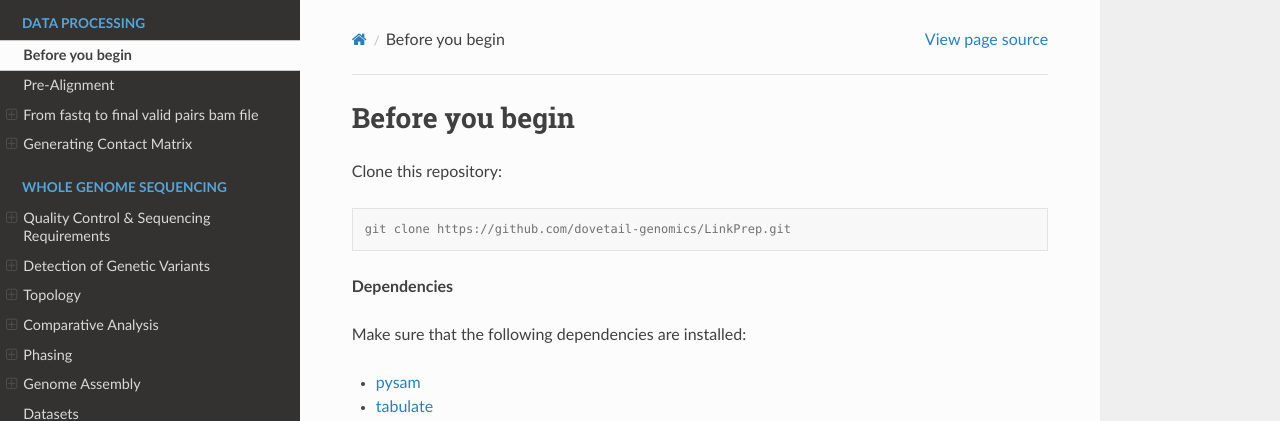
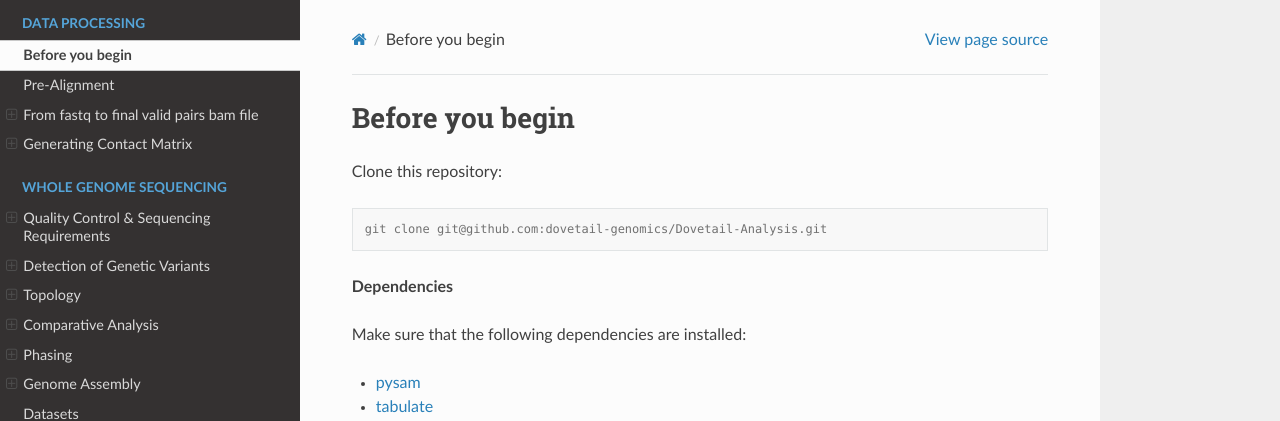
Before and after one commit to dovetail-genomics/Dovetail-Analysis, a Sphinx documentation site: the page built from docs/source/data_processing/before_you_begin.rst, in a window 1280 px wide and 900 px high. Shown: the top 421 px of the window. Built offline with Sphinx 7.4.7 and the Read the Docs theme 3.1.0, drawn with Linux system fonts in a browser that asks for light colours.

Commit message:
quick fix: correct repo

```diff
--- a/docs/source/data_processing/before_you_begin.rst
+++ b/docs/source/data_processing/before_you_begin.rst
@@ -5,7 +5,7 @@ Clone this repository:
 
 .. code-block:: console
 
-   git clone https://github.com/dovetail-genomics/LinkPrep.git
+   git clone git@github.com:dovetail-genomics/Dovetail-Analysis.git
 
 
 **Dependencies**
```
